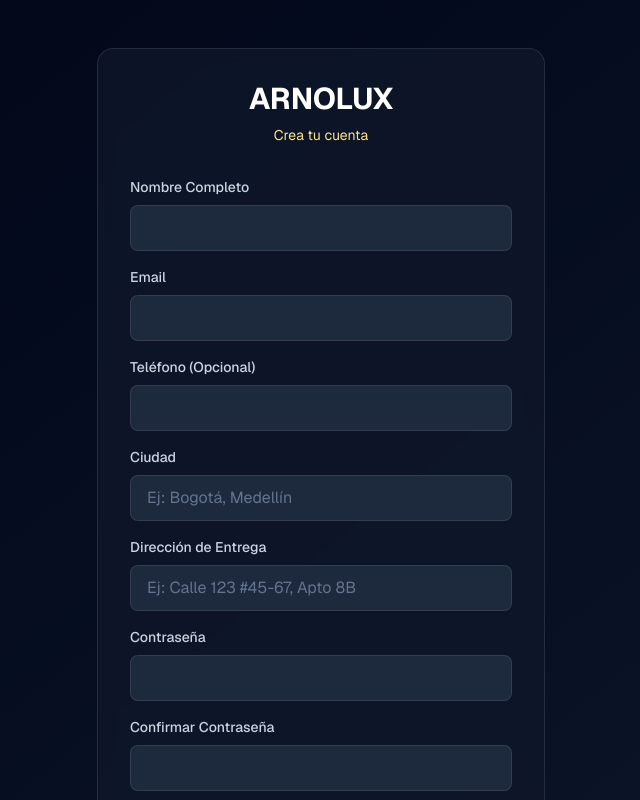
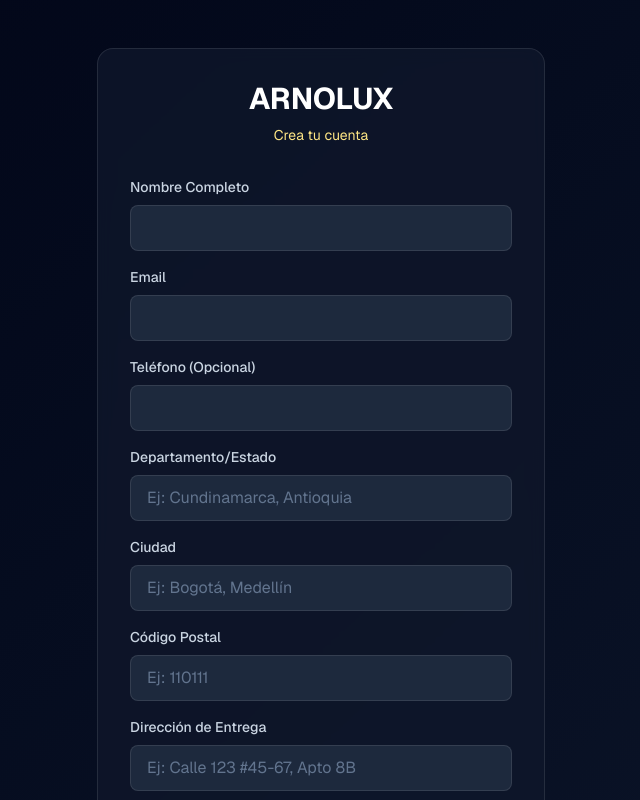
Before and after one commit to JpabloZM/NoldenLuxury, a Next.js app: page /auth/register in a window 1280 px wide. Shown: the top 800 px of the page, without its empty margins (319-959 px from the left). Built offline with nearby package versions, Linux system fonts and the light colour scheme.

Commit message:
feat: agregar campos de departamento y codigo postal al registro de cliente

```diff
--- a/app/auth/register/page.tsx
+++ b/app/auth/register/page.tsx
@@ -13,7 +13,9 @@
     password: "",
     confirmPassword: "",
     telefono: "",
+    departamento: "",
     ciudad: "",
+    codigoPostal: "",
     direccionEntrega: "",
   });
   const [error, setError] = useState("");
@@ -67,9 +69,10 @@
         email: formData.email,
         password: formData.password, // En producción: hashear
         telefono: formData.telefono,
+        departamento: formData.departamento,
         ciudad: formData.ciudad,
+        codigoPostal: formData.codigoPostal,
         direccionEntrega: formData.direccionEntrega,
-        codigoPostal: "",
         createdAt: new Date().toISOString(),
       };
 
@@ -84,13 +87,16 @@
           phone: formData.telefono,
           address: formData.direccionEntrega,
           city: formData.ciudad,
-          state: "",
-          zip_code: "",
+          state: formData.departamento,
+          zip_code: formData.codigoPostal,
           notes: "",
           source: "registered",
         });
       } catch (supabaseError) {
-        console.warn("Cliente guardado localmente pero no en Supabase:", supabaseError);
+        console.warn(
+          "Cliente guardado localmente pero no en Supabase:",
+          supabaseError,
+        );
         // No bloqueamos el registro si falla Supabase
       }
 
@@ -164,6 +170,22 @@
 
             <div>
               <label className="block text-sm font-medium text-slate-300 mb-2">
+                Departamento/Estado
+              </label>
+              <input
+                type="text"
+                name="departamento"
+                value={formData.departamento}
+                onChange={handleChange}
+                placeholder="Ej: Cundinamarca, Antioquia"
+                autoComplete="off"
+                className="w-full rounded-lg border border-white/10 bg-slate-800 px-4 py-2.5 text-white placeholder:text-slate-500 focus:border-amber-300 focus:outline-none focus:ring-1 focus:ring-amber-300/50"
+                required
+              />
+            </div>
+
+            <div>
+              <label className="block text-sm font-medium text-slate-300 mb-2">
                 Ciudad
               </label>
               <input
@@ -172,6 +194,22 @@
                 value={formData.ciudad}
                 onChange={handleChange}
                 placeholder="Ej: Bogotá, Medellín"
+                autoComplete="off"
+                className="w-full rounded-lg border border-white/10 bg-slate-800 px-4 py-2.5 text-white placeholder:text-slate-500 focus:border-amber-300 focus:outline-none focus:ring-1 focus:ring-amber-300/50"
+                required
+              />
+            </div>
+
+            <div>
+              <label className="block text-sm font-medium text-slate-300 mb-2">
+                Código Postal
+              </label>
+              <input
+                type="text"
+                name="codigoPostal"
+                value={formData.codigoPostal}
+                onChange={handleChange}
+                placeholder="Ej: 110111"
                 autoComplete="off"
                 className="w-full rounded-lg border border-white/10 bg-slate-800 px-4 py-2.5 text-white placeholder:text-slate-500 focus:border-amber-300 focus:outline-none focus:ring-1 focus:ring-amber-300/50"
                 required
```
